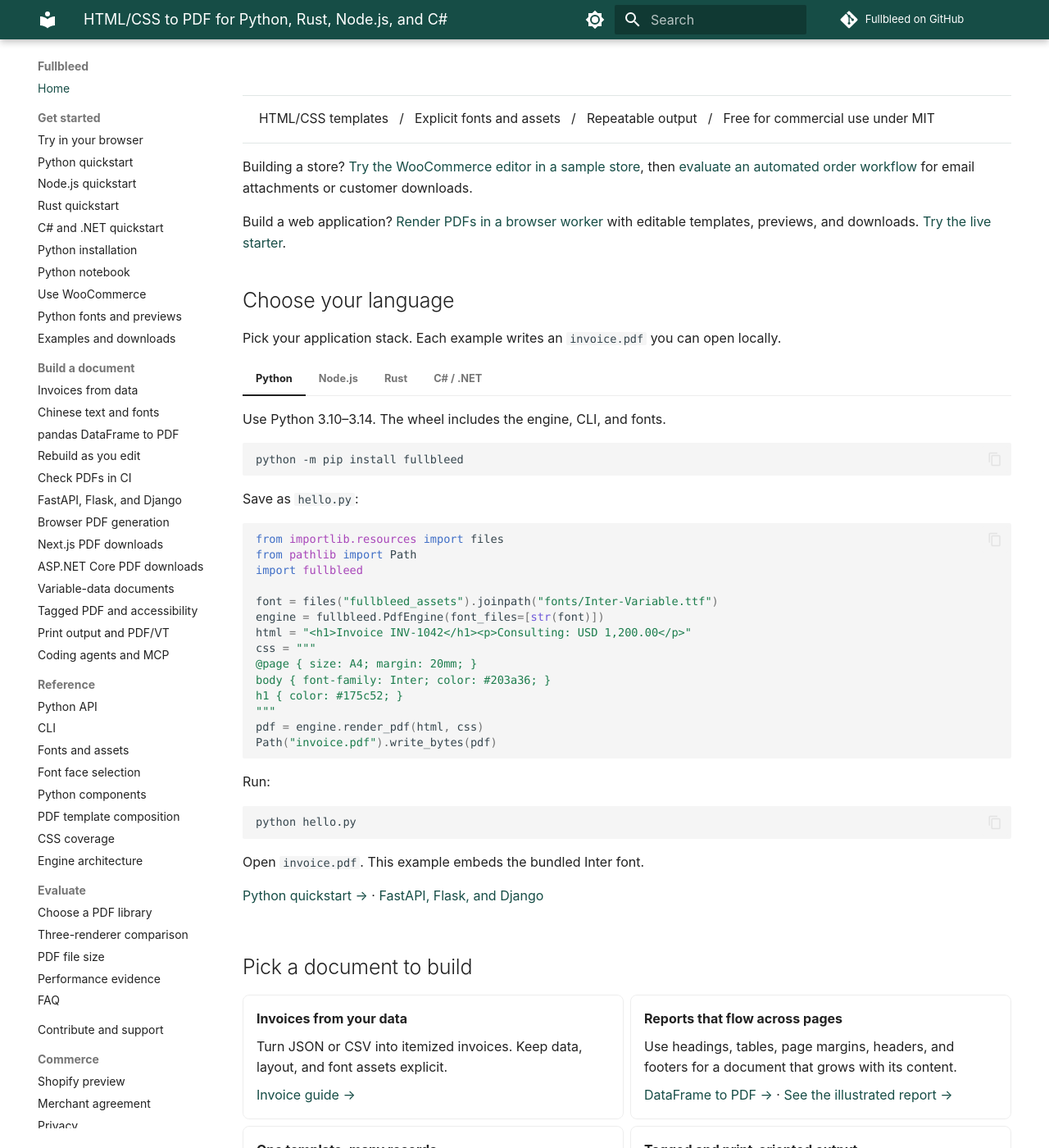
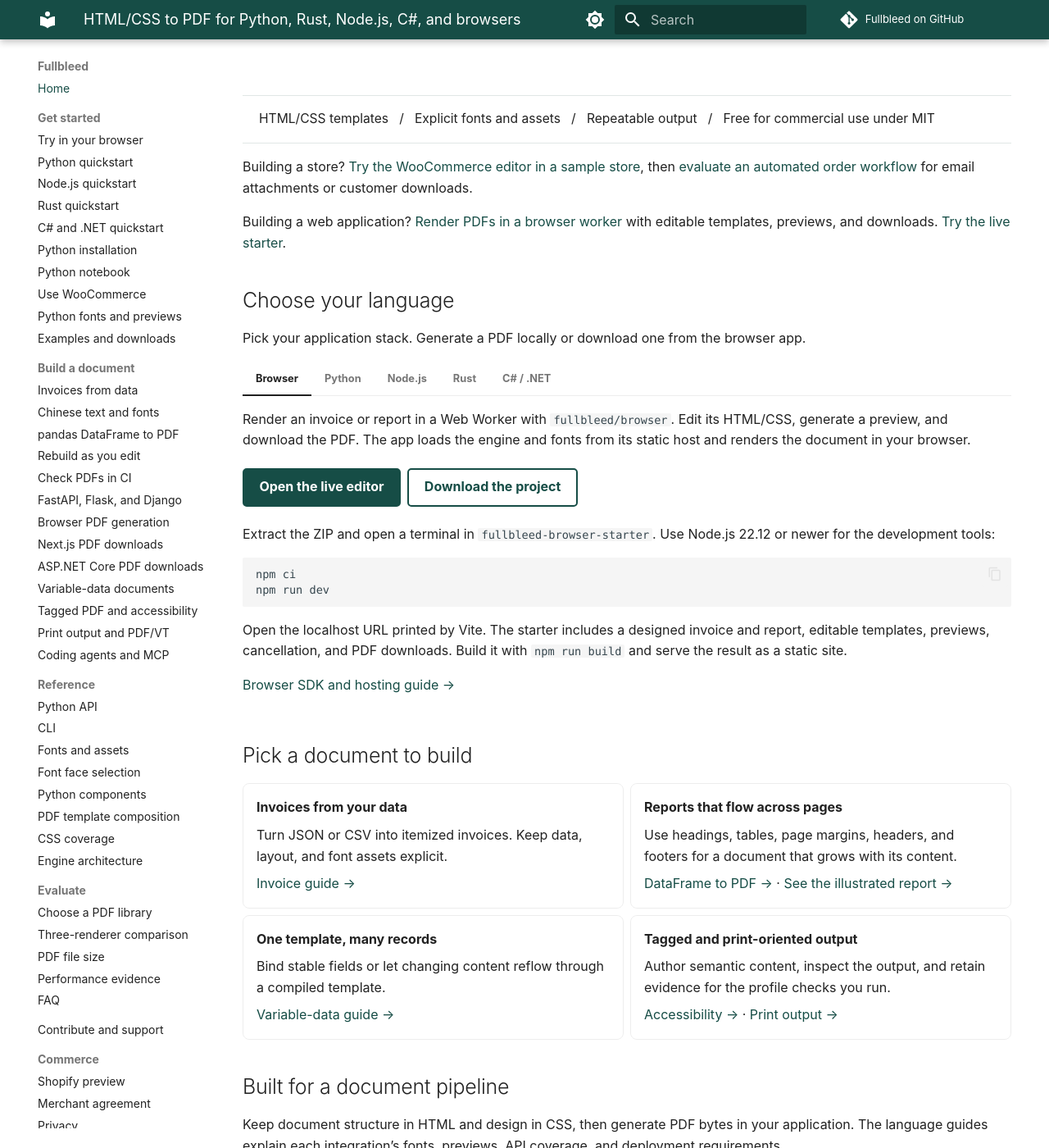
Before and after one commit to fullbleed-engine/docs, an MkDocs documentation site: the page built from docs/index.md, in a window 1280 px wide and 1400 px high, scrolled down 677 px. Shown: the whole window at 82% size. Built offline with MkDocs 1.6.1 and Material for MkDocs 9.7.7, drawn with Linux system fonts in a browser that asks for light colours; comment, search, counter and statistics services are not loaded; some of the changed text lies outside the part shown.

Commit message:
Offer browser PDF generation in the homepage language chooser (#53)

````diff
--- a/docs/index.md
+++ b/docs/index.md
@@ -1,6 +1,6 @@
 ---
-title: HTML/CSS to PDF for Python, Rust, Node.js, and C#
-description: Generate PDFs from HTML and CSS in Python, Rust, Node.js, or C#. Choose your language, copy a runnable example, and explore designed invoices and reports.
+title: HTML/CSS to PDF for Python, Rust, Node.js, C#, and browsers
+description: Generate PDFs from HTML and CSS in Python, Rust, Node.js, C#, or browser JavaScript. Choose your language or try an editable browser app with local PDF downloads.
 hide:
   - toc
 ---
@@ -11,7 +11,7 @@
 
 # Your data. Your design. Your PDF.
 
-<p class="lead">Create invoices, reports, and print documents with HTML/CSS. Bring your data from Python, Rust, Node.js, or C# and render with the Fullbleed Rust engine.</p>
+<p class="lead">Create invoices, reports, and print documents with HTML/CSS. Use Python, Rust, Node.js, C#, or browser JavaScript with the Fullbleed Rust engine.</p>
 
 [Try in your browser](playground.md){ .md-button .md-button--primary }
 [Choose your language](#choose-your-language){ .md-button }
@@ -32,12 +32,35 @@
 
 <span id="a-small-first-step"></span>
 
-Build a web application? [Render PDFs in a browser worker](guides/browser-pdf.md) with
+Building a web application? [Render PDFs in a browser worker](guides/browser-pdf.md) with
 editable templates, previews, and downloads. [Try the live starter](assets/browser-demo/index.html).
 
 ## Choose your language
 
-Pick your application stack. Each example writes an `invoice.pdf` you can open locally.
+Pick your application stack. Generate a PDF locally or download one from the browser app.
+
+=== "Browser"
+
+    Render an invoice or report in a Web Worker with `fullbleed/browser`. Edit its
+    HTML/CSS, generate a preview, and download the PDF. The app loads the engine
+    and fonts from its static host and renders the document in your browser.
+
+    [Open the live editor](assets/browser-demo/index.html){ .md-button .md-button--primary }
+    [Download the project](assets/browser-starter/project.zip){ .md-button }
+
+    Extract the ZIP and open a terminal in `fullbleed-browser-starter`. Use Node.js
+    22.12 or newer for the development tools:
+
+    ```sh
+    npm ci
+    npm run dev
+    ```
+
+    Open the localhost URL printed by Vite. The starter includes a designed invoice
+    and report, editable templates, previews, cancellation, and PDF downloads.
+    Build it with `npm run build` and serve the result as a static site.
+
+    [Browser SDK and hosting guide →](guides/browser-pdf.md)
 
 === "Python"
 
--- a/mkdocs.yml
+++ b/mkdocs.yml
@@ -1,6 +1,6 @@
 site_name: Fullbleed
 site_url: https://docs.fullbleed.dev/
-site_description: Generate PDFs from HTML and CSS in Python, Rust, Node.js, and C#. Start with a runnable example and a Rust print engine. MIT licensed.
+site_description: Generate PDFs from HTML and CSS in Python, Rust, Node.js, C#, and browsers. Start with a runnable example and a Rust print engine. MIT licensed.
 site_author: Fullbleed Engine
 repo_url: https://github.com/fullbleed-engine/fullbleed-official
 repo_name: Fullbleed on GitHub
````
